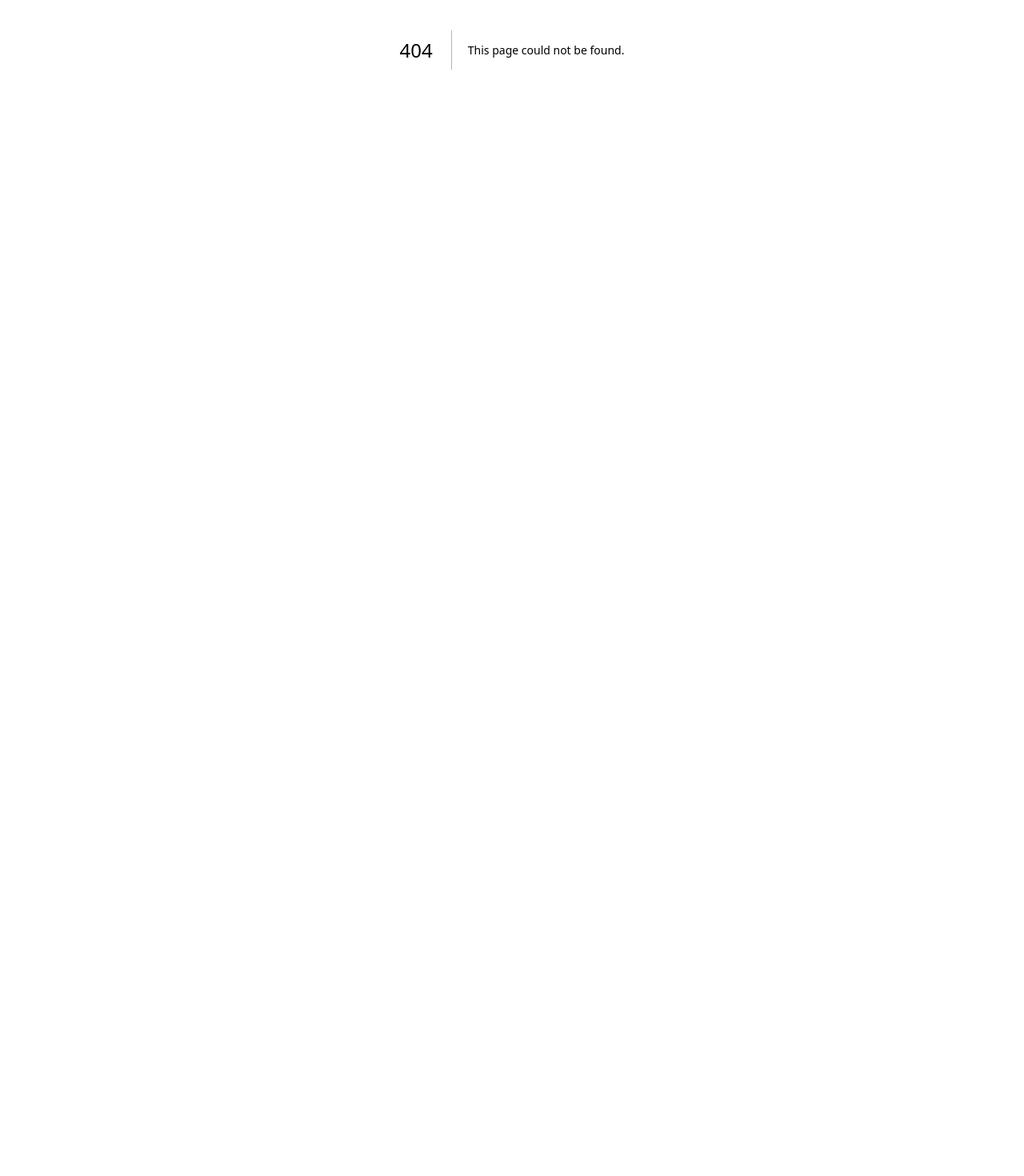
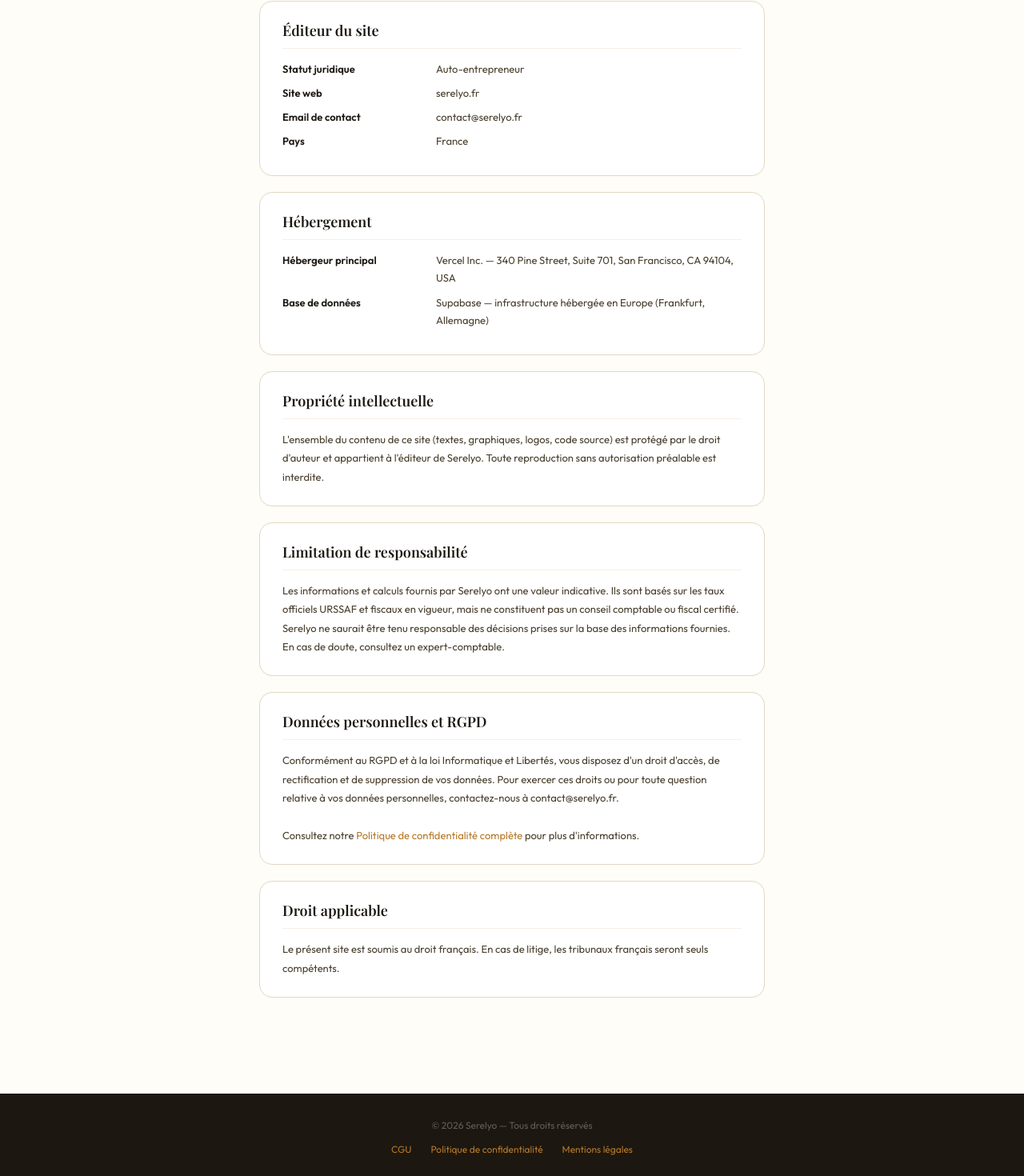
Before and after one commit to Kristofkmaa/Devis-ia, a Next.js app: page /mentions-legales in a window 1280 px wide. Before the commit this address had no page. Shown: the part 338-1808 px from the top of the page at 80% size. Before the commit the page ends 800 px from the top, so only its background shows below. Built offline with nearby package versions, Linux system fonts and the light colour scheme.

Commit message:
Create page.jsx

```diff
--- /dev/null
+++ b/app/mentions-legales/page.jsx
@@ -0,0 +1,91 @@
+export default function MentionsLegales() {
+  return (
+    <>
+      <style>{`
+        * { box-sizing: border-box; margin: 0; padding: 0; }
+        body { font-family: 'Outfit', sans-serif; background: #FFFDF8; color: #1C1710; }
+        .legal-nav { background: #1C1710; padding: 18px 5%; display: flex; align-items: center; justify-content: space-between; }
+        .legal-nav-logo { font-family: 'Playfair Display', serif; font-size: 20px; color: #fff; text-decoration: none; }
+        .legal-nav-logo span { color: #B5792A; }
+        .legal-nav-back { font-size: 13px; color: rgba(255,255,255,.5); text-decoration: none; }
+        .legal-hero { background: #1C1710; padding: 60px 5% 50px; text-align: center; }
+        .legal-tag { display: inline-block; font-size: 11px; font-weight: 700; letter-spacing: 2px; text-transform: uppercase; color: #B5792A; margin-bottom: 14px; }
+        .legal-title { font-family: 'Playfair Display', serif; font-size: clamp(28px,4vw,44px); color: #fff; margin-bottom: 14px; }
+        .legal-body { max-width: 760px; margin: 0 auto; padding: 60px 5% 100px; }
+        .ml-card { background: #fff; border: 1px solid #E2D8C4; border-radius: 16px; padding: 24px 28px; margin-bottom: 20px; }
+        .ml-card h2 { font-family: 'Playfair Display', serif; font-size: 18px; color: #1C1710; margin-bottom: 14px; padding-bottom: 10px; border-bottom: 1px solid #F6F0E4; }
+        .ml-row { display: flex; gap: 12px; font-size: 13px; color: #4A3F2E; margin-bottom: 8px; line-height: 1.7; }
+        .ml-label { font-weight: 600; color: #1C1710; min-width: 180px; flex-shrink: 0; }
+        .legal-footer { background: #1C1710; padding: 32px 5%; text-align: center; font-size: 12px; color: rgba(255,255,255,.3); }
+        .legal-footer a { color: #B5792A; text-decoration: none; margin: 0 12px; }
+      `}</style>
+      <link href="https://fonts.googleapis.com/css2?family=Playfair+Display:wght@400;600&family=Outfit:wght@300;400;500&display=swap" rel="stylesheet"/>
+
+      <nav className="legal-nav">
+        <a href="/" className="legal-nav-logo">Serely<span>o</span></a>
+        <a href="/" className="legal-nav-back">← Retour</a>
+      </nav>
+
+      <div className="legal-hero">
+        <div className="legal-tag">Documents légaux</div>
+        <h1 className="legal-title">Mentions légales</h1>
+      </div>
+
+      <div className="legal-body">
+
+        <div className="ml-card">
+          <h2>Éditeur du site</h2>
+          <div className="ml-row"><span className="ml-label">Statut juridique</span><span>Auto-entrepreneur</span></div>
+          <div className="ml-row"><span className="ml-label">Site web</span><span>serelyo.fr</span></div>
+          <div className="ml-row"><span className="ml-label">Email de contact</span><span>contact@serelyo.fr</span></div>
+          <div className="ml-row"><span className="ml-label">Pays</span><span>France</span></div>
+        </div>
+
+        <div className="ml-card">
+          <h2>Hébergement</h2>
+          <div className="ml-row"><span className="ml-label">Hébergeur principal</span><span>Vercel Inc. — 340 Pine Street, Suite 701, San Francisco, CA 94104, USA</span></div>
+          <div className="ml-row"><span className="ml-label">Base de données</span><span>Supabase — infrastructure hébergée en Europe (Frankfurt, Allemagne)</span></div>
+        </div>
+
+        <div className="ml-card">
+          <h2>Propriété intellectuelle</h2>
+          <p style={{fontSize:13,color:'#4A3F2E',lineHeight:1.8}}>
+            L'ensemble du contenu de ce site (textes, graphiques, logos, code source) est protégé par le droit d'auteur et appartient à l'éditeur de Serelyo. Toute reproduction sans autorisation préalable est interdite.
+          </p>
+        </div>
+
+        <div className="ml-card">
+          <h2>Limitation de responsabilité</h2>
+          <p style={{fontSize:13,color:'#4A3F2E',lineHeight:1.8}}>
+            Les informations et calculs fournis par Serelyo ont une valeur indicative. Ils sont basés sur les taux officiels URSSAF et fiscaux en vigueur, mais ne constituent pas un conseil comptable ou fiscal certifié. Serelyo ne saurait être tenu responsable des décisions prises sur la base des informations fournies. En cas de doute, consultez un expert-comptable.
+          </p>
+        </div>
+
+        <div className="ml-card">
+          <h2>Données personnelles et RGPD</h2>
+          <p style={{fontSize:13,color:'#4A3F2E',lineHeight:1.8}}>
+            Conformément au RGPD et à la loi Informatique et Libertés, vous disposez d'un droit d'accès, de rectification et de suppression de vos données. Pour exercer ces droits ou pour toute question relative à vos données personnelles, contactez-nous à contact@serelyo.fr.
+            <br/><br/>
+            Consultez notre <a href="/confidentialite" style={{color:'#B5792A'}}>Politique de confidentialité complète</a> pour plus d'informations.
+          </p>
+        </div>
+
+        <div className="ml-card">
+          <h2>Droit applicable</h2>
+          <p style={{fontSize:13,color:'#4A3F2E',lineHeight:1.8}}>
+            Le présent site est soumis au droit français. En cas de litige, les tribunaux français seront seuls compétents.
+          </p>
+        </div>
+
+      </div>
+
+      <footer className="legal-footer">
+        © 2026 Serelyo — Tous droits réservés
+        <br/><br/>
+        <a href="/cgu">CGU</a>
+        <a href="/confidentialite">Politique de confidentialité</a>
+        <a href="/mentions-legales">Mentions légales</a>
+      </footer>
+    </>
+  )
+}
```
